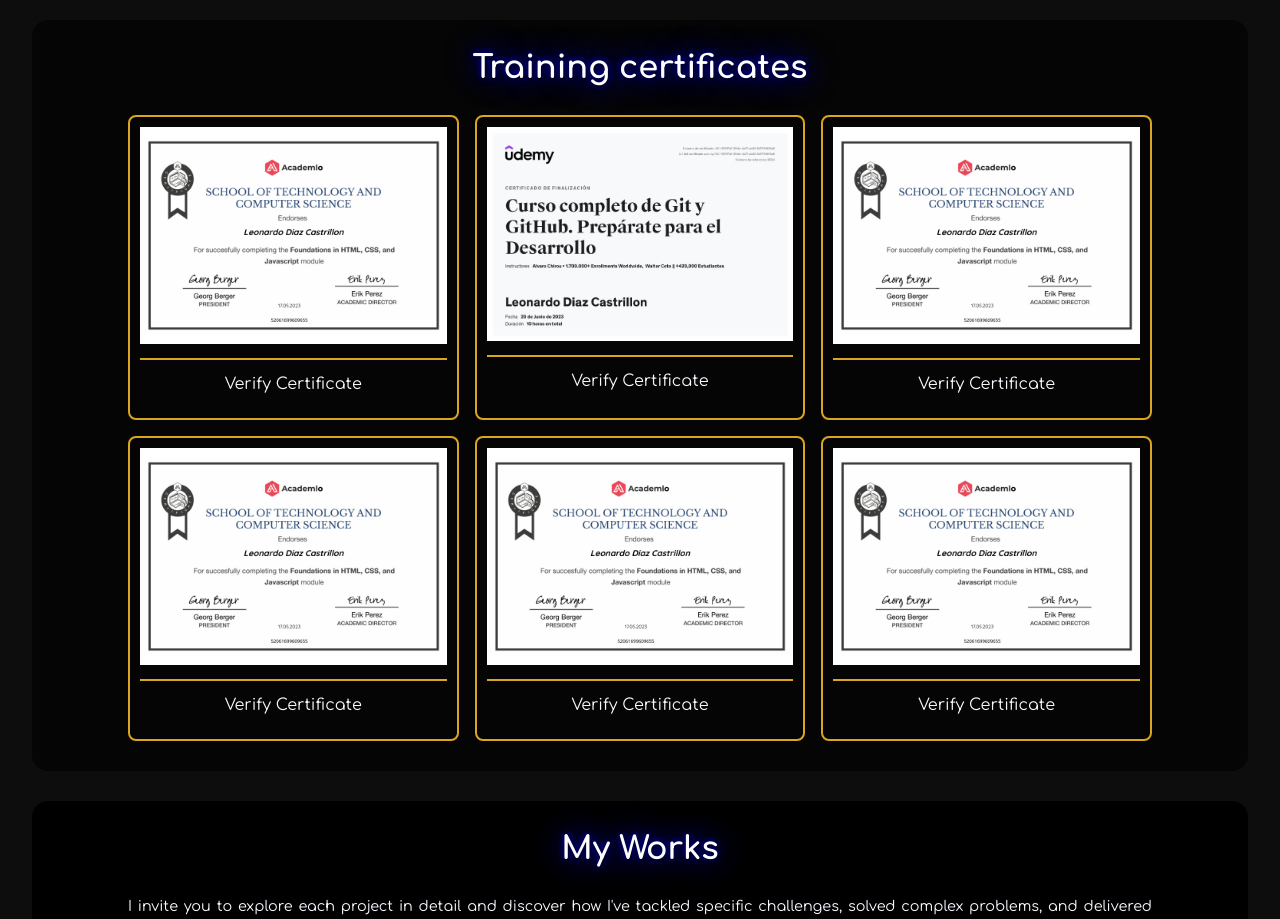
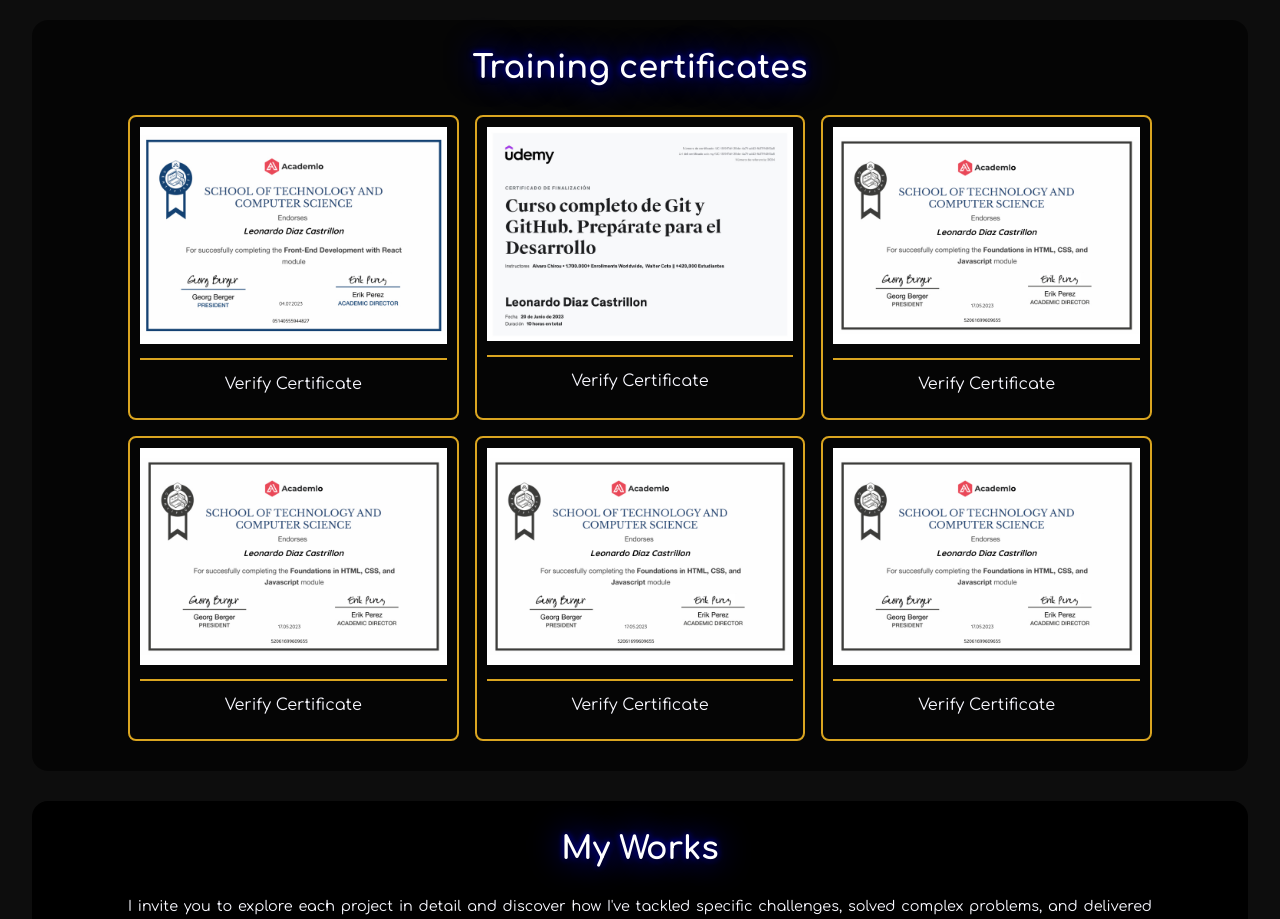
Before and after one commit to LedicaCo/portfolioLedica.co, a React (Vite) app: page / in a window 1280 px wide. Shown: the part 1560-2479 px from the top of the page. Built offline with nearby package versions, Linux system fonts and the light colour scheme.

Commit message:
Actualización certificados 03 julio de 2023

```diff
--- a/src/components/Certificates.jsx
+++ b/src/components/Certificates.jsx
@@ -4,11 +4,10 @@
       <h2 className="certificates__title">Training certificates</h2>
       <div className="certificates__container">
         <div className="certificate__content">
-          <img className="certificate__image" src="./fundamentos.png" alt="" />
+          <img className="certificate__image" src="./Frontend-React.png" alt="" />
           <hr className="divider" />
           <div className="verify__content">
-            <a className="verify__cert" href="https://certificates.academlo.com/en/verify/52061699609655">
-              {" "}
+            <a className="verify__cert" href="https://certificates.academlo.com/en/verify/05140555944827">
               Verify Certificate
             </a>
           </div>
```
Also changed, not shown: public/Frontend-React.png (added).
